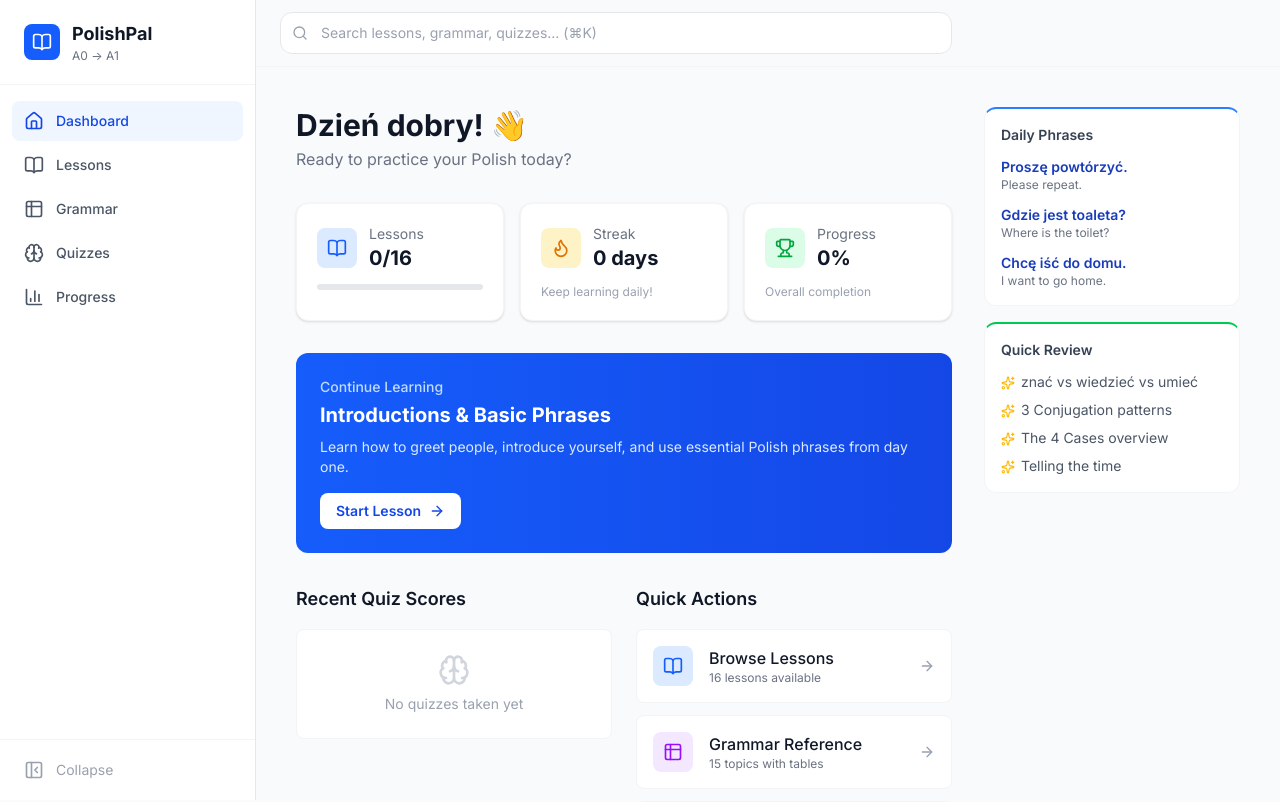
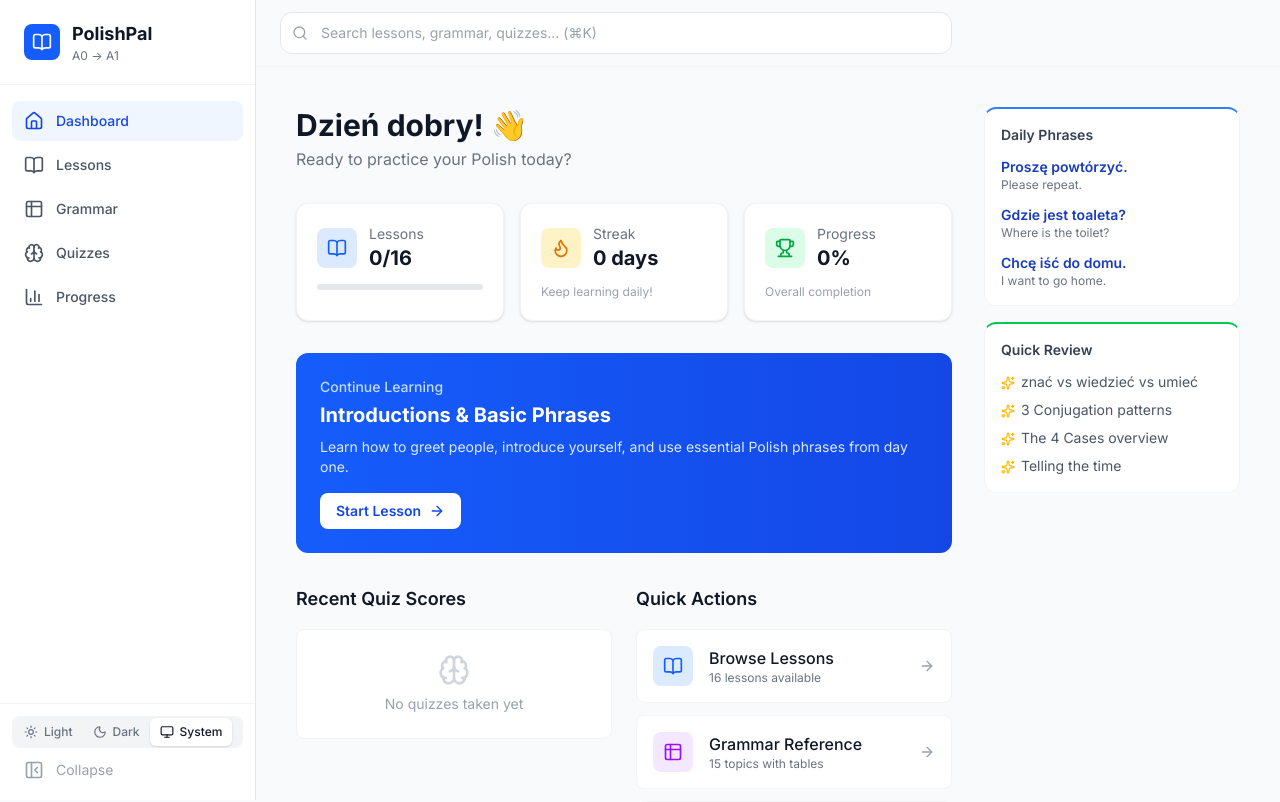
Before and after one commit to basedshiloh/Polish-Language-Learning, a Next.js app: page / in a window 1280 px wide. Shown: the top 802 px of the page. Built offline with nearby package versions, Linux system fonts and the light colour scheme.

Commit message:
Added Dark Mode

```diff
--- a/src/app/layout.tsx
+++ b/src/app/layout.tsx
@@ -20,8 +20,19 @@ export default function RootLayout({
   children: React.ReactNode;
 }>) {
   return (
-    <html lang="en" className={`${inter.variable} h-full antialiased`}>
-      <body className="min-h-full bg-slate-50 font-sans">
+    <html lang="en" className={`${inter.variable} h-full antialiased`} suppressHydrationWarning>
+      <head>
+        <script dangerouslySetInnerHTML={{ __html: `
+          (function() {
+            try {
+              var t = localStorage.getItem('polish-pal-theme');
+              var dark = t === 'dark' || (!t || t === 'system') && window.matchMedia('(prefers-color-scheme: dark)').matches;
+              if (dark) document.documentElement.classList.add('dark');
+            } catch(e) {}
+          })();
+        `}} />
+      </head>
+      <body className="min-h-full bg-slate-50 dark:bg-slate-950 font-sans text-gray-900 dark:text-gray-100">
         <LayoutShell>{children}</LayoutShell>
       </body>
     </html>
--- a/src/components/layout/Footer.tsx
+++ b/src/components/layout/Footer.tsx
@@ -1,6 +1,6 @@
 export default function Footer() {
   return (
-    <footer className="border-t border-gray-200 bg-white mt-12 py-8 px-6">
+    <footer className="border-t border-gray-200 dark:border-gray-800 bg-white dark:bg-gray-900 mt-12 py-8 px-6">
       <div className="max-w-4xl mx-auto text-center space-y-3">
         <p className="text-sm text-gray-500">
           Education is free and should be accessible to everyone.
--- a/src/components/layout/LayoutShell.tsx
+++ b/src/components/layout/LayoutShell.tsx
@@ -1,6 +1,7 @@
 'use client';
 
 import { SidebarContext, useSidebarState } from '@/hooks/useSidebar';
+import { ThemeContext, useThemeState } from '@/hooks/useTheme';
 import Sidebar from './Sidebar';
 import MobileNav from './MobileNav';
 import SearchBox from './SearchBox';
@@ -8,8 +9,10 @@ import Footer from './Footer';
 
 export default function LayoutShell({ children }: { children: React.ReactNode }) {
   const sidebarState = useSidebarState();
+  const themeState = useThemeState();
 
   return (
+    <ThemeContext.Provider value={themeState}>
       <SidebarContext.Provider value={sidebarState}>
         <Sidebar />
         <MobileNav />
@@ -18,12 +21,13 @@ export default function LayoutShell({ children }: { children: React.ReactNode })
             sidebarState.collapsed ? 'md:ml-16' : 'md:ml-64'
           }`}
         >
-        <div className="sticky top-0 z-30 bg-slate-50/80 backdrop-blur-sm border-b border-gray-100 px-6 py-3">
+          <div className="sticky top-0 z-30 bg-slate-50/80 dark:bg-gray-900/80 backdrop-blur-sm border-b border-gray-100 dark:border-gray-800 px-6 py-3">
             <SearchBox />
           </div>
           {children}
           <Footer />
         </main>
       </SidebarContext.Provider>
+    </ThemeContext.Provider>
   );
 }
--- a/src/components/layout/MobileNav.tsx
+++ b/src/components/layout/MobileNav.tsx
@@ -8,7 +8,7 @@ export default function MobileNav() {
   const pathname = usePathname();
 
   return (
-    <nav className="md:hidden fixed bottom-0 inset-x-0 bg-white border-t border-gray-200 z-50">
+    <nav className="md:hidden fixed bottom-0 inset-x-0 bg-white dark:bg-gray-900 border-t border-gray-200 dark:border-gray-800 z-50">
       <div className="flex items-center justify-around px-1 py-2">
         {NAV_ITEMS.map((item) => {
           const isActive = pathname === item.href || (item.href !== '/' && pathname.startsWith(item.href));
--- a/src/components/layout/PageSidebar.tsx
+++ b/src/components/layout/PageSidebar.tsx
@@ -25,8 +25,8 @@ export function SidebarCard({
   };
 
   return (
-    <div className={`bg-white rounded-xl border border-gray-100 border-t-2 ${accents[accent]} p-4`}>
-      <h3 className="text-sm font-semibold text-gray-700 mb-3">{title}</h3>
+    <div className={`bg-white dark:bg-gray-900 rounded-xl border border-gray-100 dark:border-gray-800 border-t-2 ${accents[accent]} p-4`}>
+      <h3 className="text-sm font-semibold text-gray-700 dark:text-gray-300 mb-3">{title}</h3>
       {children}
     </div>
   );
--- a/src/components/layout/SearchBox.tsx
+++ b/src/components/layout/SearchBox.tsx
@@ -142,7 +142,7 @@ export default function SearchBox() {
           onFocus={() => { if (results.length > 0) setOpen(true); }}
           onKeyDown={handleKeyDown}
           placeholder="Search lessons, grammar, quizzes… (⌘K)"
-          className="w-full pl-10 pr-10 py-2.5 bg-white border border-gray-200 rounded-xl text-sm outline-none focus:border-blue-400 focus:ring-2 focus:ring-blue-100 transition-all placeholder:text-gray-400"
+          className="w-full pl-10 pr-10 py-2.5 bg-white dark:bg-gray-800 border border-gray-200 dark:border-gray-700 rounded-xl text-sm outline-none focus:border-blue-400 focus:ring-2 focus:ring-blue-100 dark:focus:ring-blue-900 transition-all placeholder:text-gray-400 dark:text-gray-100"
           autoComplete="off"
         />
         {query && (
@@ -156,7 +156,7 @@ export default function SearchBox() {
       </div>
 
       {open && results.length > 0 && (
-        <div className="absolute top-full mt-1 w-full bg-white border border-gray-200 rounded-xl shadow-lg z-50 overflow-hidden max-h-[70vh] overflow-y-auto">
+        <div className="absolute top-full mt-1 w-full bg-white dark:bg-gray-800 border border-gray-200 dark:border-gray-700 rounded-xl shadow-lg z-50 overflow-hidden max-h-[70vh] overflow-y-auto">
           {visibleResults.map((result, i) => {
             const meta = categoryMeta[result.entry.category];
             const Icon = meta.icon;
--- a/src/components/layout/Sidebar.tsx
+++ b/src/components/layout/Sidebar.tsx
@@ -5,6 +5,7 @@ import { usePathname } from 'next/navigation';
 import { BookOpen, PanelLeftClose, PanelLeft } from 'lucide-react';
 import { NAV_ITEMS } from '@/lib/constants';
 import { useSidebar } from '@/hooks/useSidebar';
+import ThemeSwitcher from './ThemeSwitcher';
 
 export default function Sidebar() {
   const pathname = usePathname();
@@ -12,18 +13,18 @@ export default function Sidebar() {
 
   return (
     <aside
-      className={`hidden md:flex md:flex-col md:fixed md:inset-y-0 bg-white border-r border-gray-200 transition-all duration-300 z-40 ${
+      className={`hidden md:flex md:flex-col md:fixed md:inset-y-0 bg-white dark:bg-gray-900 border-r border-gray-200 dark:border-gray-800 transition-all duration-300 z-40 ${
         collapsed ? 'md:w-16' : 'md:w-64'
       }`}
     >
-      <div className={`flex items-center border-b border-gray-100 ${collapsed ? 'justify-center py-5 px-2' : 'gap-3 px-6 py-5'}`}>
+      <div className={`flex items-center border-b border-gray-100 dark:border-gray-800 ${collapsed ? 'justify-center py-5 px-2' : 'gap-3 px-6 py-5'}`}>
         <div className="w-9 h-9 bg-blue-600 rounded-lg flex items-center justify-center shrink-0">
           <BookOpen className="w-5 h-5 text-white" />
         </div>
         {!collapsed && (
           <div>
-            <h1 className="text-lg font-bold text-gray-900">PolishPal</h1>
-            <p className="text-xs text-gray-500">A0 → A1</p>
+            <h1 className="text-lg font-bold text-gray-900 dark:text-gray-100">PolishPal</h1>
+            <p className="text-xs text-gray-500 dark:text-gray-400">A0 → A1</p>
           </div>
         )}
       </div>
@@ -43,8 +44,8 @@ export default function Sidebar() {
                   : 'gap-3 px-3 py-2.5'
               } ${
                 isActive
-                  ? 'bg-blue-50 text-blue-700'
-                  : 'text-gray-600 hover:bg-gray-50 hover:text-gray-900'
+                  ? 'bg-blue-50 dark:bg-blue-900/30 text-blue-700 dark:text-blue-400'
+                  : 'text-gray-600 dark:text-gray-400 hover:bg-gray-50 dark:hover:bg-gray-800 hover:text-gray-900 dark:hover:text-gray-200'
               }`}
             >
               <Icon className="w-5 h-5 shrink-0" />
@@ -54,11 +55,12 @@ export default function Sidebar() {
         })}
       </nav>
 
-      <div className={`border-t border-gray-100 ${collapsed ? 'px-1.5 py-3' : 'px-3 py-3'}`}>
+      <div className={`border-t border-gray-100 dark:border-gray-800 space-y-1 ${collapsed ? 'px-1.5 py-3' : 'px-3 py-3'}`}>
+        <ThemeSwitcher collapsed={collapsed} />
         <button
           onClick={toggle}
           title={collapsed ? 'Expand sidebar' : 'Collapse sidebar'}
-          className={`flex items-center rounded-lg text-sm text-gray-400 hover:text-gray-600 hover:bg-gray-50 transition-colors w-full ${
+          className={`flex items-center rounded-lg text-sm text-gray-400 hover:text-gray-600 dark:hover:text-gray-300 hover:bg-gray-50 dark:hover:bg-gray-800 transition-colors w-full ${
             collapsed ? 'justify-center p-2.5' : 'gap-3 px-3 py-2'
           }`}
         >
--- /dev/null
+++ b/src/components/layout/ThemeSwitcher.tsx
@@ -0,0 +1,53 @@
+'use client';
+
+import { Sun, Moon, Monitor } from 'lucide-react';
+import { useTheme, type Theme } from '@/hooks/useTheme';
+
+const options: { value: Theme; icon: typeof Sun; label: string }[] = [
+  { value: 'light', icon: Sun, label: 'Light' },
+  { value: 'dark', icon: Moon, label: 'Dark' },
+  { value: 'system', icon: Monitor, label: 'System' },
+];
+
+export default function ThemeSwitcher({ collapsed }: { collapsed?: boolean }) {
+  const { theme, setTheme } = useTheme();
+
+  if (collapsed) {
+    const current = options.find((o) => o.value === theme) || options[2];
+    const next = options[(options.indexOf(current) + 1) % options.length];
+    const Icon = current.icon;
+    return (
+      <button
+        onClick={() => setTheme(next.value)}
+        title={`Theme: ${current.label}. Click for ${next.label}.`}
+        className="flex items-center justify-center p-2.5 rounded-lg text-gray-400 hover:text-gray-600 hover:bg-gray-50 transition-colors w-full"
+      >
+        <Icon className="w-5 h-5" />
+      </button>
+    );
+  }
+
+  return (
+    <div className="flex items-center bg-gray-100 dark:bg-gray-800 rounded-lg p-0.5">
+      {options.map((opt) => {
+        const Icon = opt.icon;
+        const active = theme === opt.value;
+        return (
+          <button
+            key={opt.value}
+            onClick={() => setTheme(opt.value)}
+            title={opt.label}
+            className={`flex items-center gap-1.5 px-2.5 py-1.5 rounded-md text-xs font-medium transition-colors ${
+              active
+                ? 'bg-white dark:bg-gray-700 text-gray-900 dark:text-gray-100 shadow-sm'
+                : 'text-gray-500 dark:text-gray-400 hover:text-gray-700 dark:hover:text-gray-300'
+            }`}
+          >
+            <Icon className="w-3.5 h-3.5" />
+            {opt.label}
+          </button>
+        );
+      })}
+    </div>
+  );
+}
--- a/src/components/lessons/LessonCard.tsx
+++ b/src/components/lessons/LessonCard.tsx
@@ -39,7 +39,7 @@ export default function LessonCard({ lesson, completed }: LessonCardProps) {
   return (
     <Link
       href={`/lessons/${lesson.id}`}
-      className="group bg-white rounded-xl p-5 border border-gray-100 hover:border-blue-200 hover:shadow-md transition-all"
+      className="group bg-white dark:bg-gray-900 rounded-xl p-5 border border-gray-100 dark:border-gray-800 hover:border-blue-200 dark:hover:border-blue-800 hover:shadow-md transition-all"
     >
       <div className="flex items-start justify-between mb-3">
         <div className={`w-11 h-11 rounded-lg flex items-center justify-center ${
--- /dev/null
+++ b/src/hooks/useTheme.ts
@@ -0,0 +1,67 @@
+'use client';
+
+import { createContext, useContext, useState, useEffect, useCallback } from 'react';
+
+export type Theme = 'light' | 'dark' | 'system';
+
+interface ThemeState {
+  theme: Theme;
+  resolved: 'light' | 'dark';
+  setTheme: (t: Theme) => void;
+}
+
+export const ThemeContext = createContext<ThemeState>({
+  theme: 'system',
+  resolved: 'light',
+  setTheme: () => {},
+});
+
+const STORAGE_KEY = 'polish-pal-theme';
+
+function getSystemTheme(): 'light' | 'dark' {
+  if (typeof window === 'undefined') return 'light';
+  return window.matchMedia('(prefers-color-scheme: dark)').matches ? 'dark' : 'light';
+}
+
+function applyTheme(resolved: 'light' | 'dark') {
+  document.documentElement.classList.toggle('dark', resolved === 'dark');
+}
+
+export function useThemeState() {
+  const [theme, setThemeRaw] = useState<Theme>('system');
+  const [resolved, setResolved] = useState<'light' | 'dark'>('light');
+
+  useEffect(() => {
+    const stored = localStorage.getItem(STORAGE_KEY) as Theme | null;
+    const initial = stored || 'system';
+    setThemeRaw(initial);
+    const r = initial === 'system' ? getSystemTheme() : initial;
+    setResolved(r);
+    applyTheme(r);
+  }, []);
+
+  useEffect(() => {
+    if (theme !== 'system') return;
+    const mq = window.matchMedia('(prefers-color-scheme: dark)');
+    function handler(e: MediaQueryListEvent) {
+      setResolved(e.matches ? 'dark' : 'light');
+      applyTheme(e.matches ? 'dark' : 'light');
+    }
+    mq.addEventListener('change', handler);
+    return () => mq.removeEventListener('change', handler);
+  }, [theme]);
+
+  const setTheme = useCallback((t: Theme) => {
+    setThemeRaw(t);
+    localStorage.setItem(STORAGE_KEY, t);
+    const r = t === 'system' ? getSystemTheme() : t;
+    setResolved(r);
+    applyTheme(r);
+  }, []);
+
+  return { theme, resolved, setTheme };
+}
+
+export function useTheme() {
+  return useContext(ThemeContext);
+}
```
Also changed, not shown: src/app/globals.css (+12 -0 lines). Lines whose indentation alone changed are shown as unchanged.
